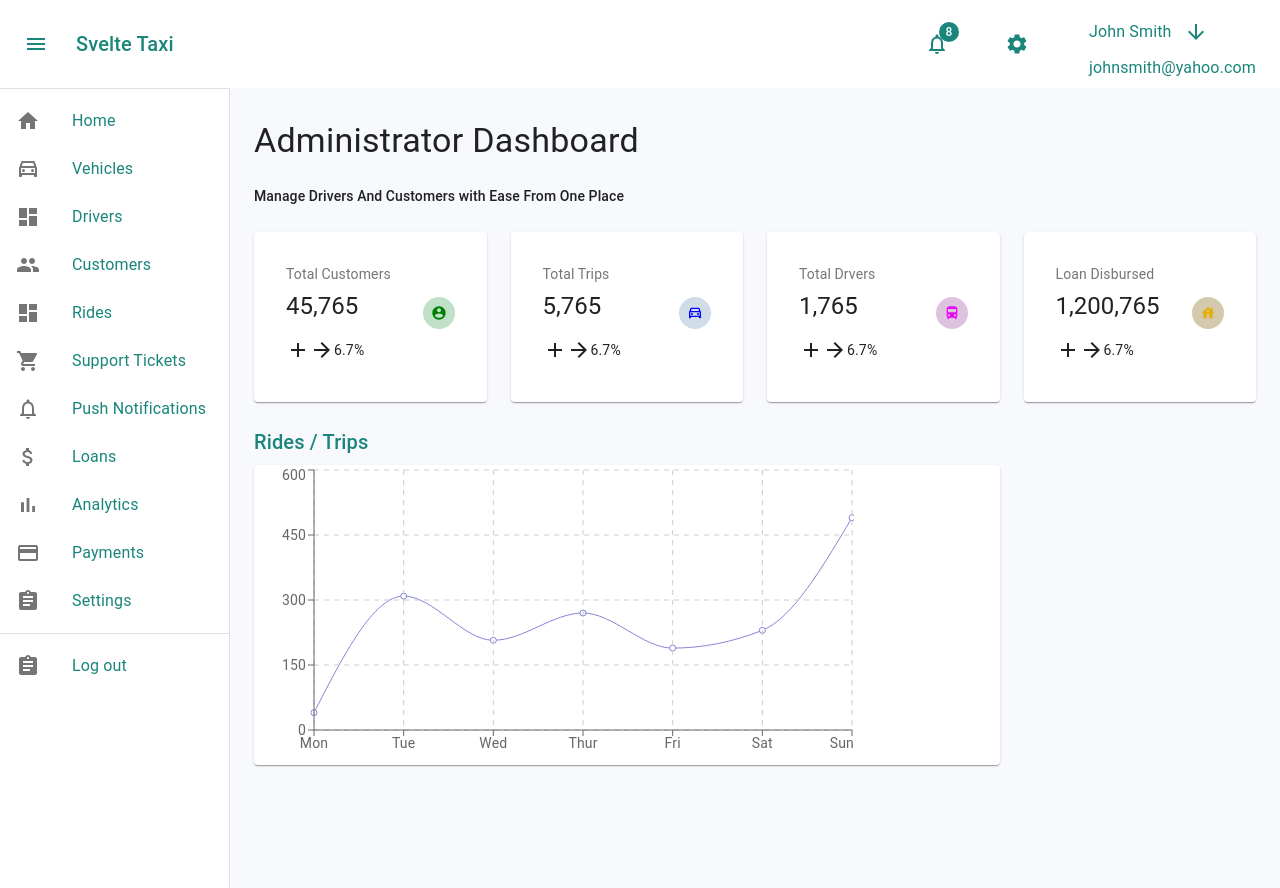
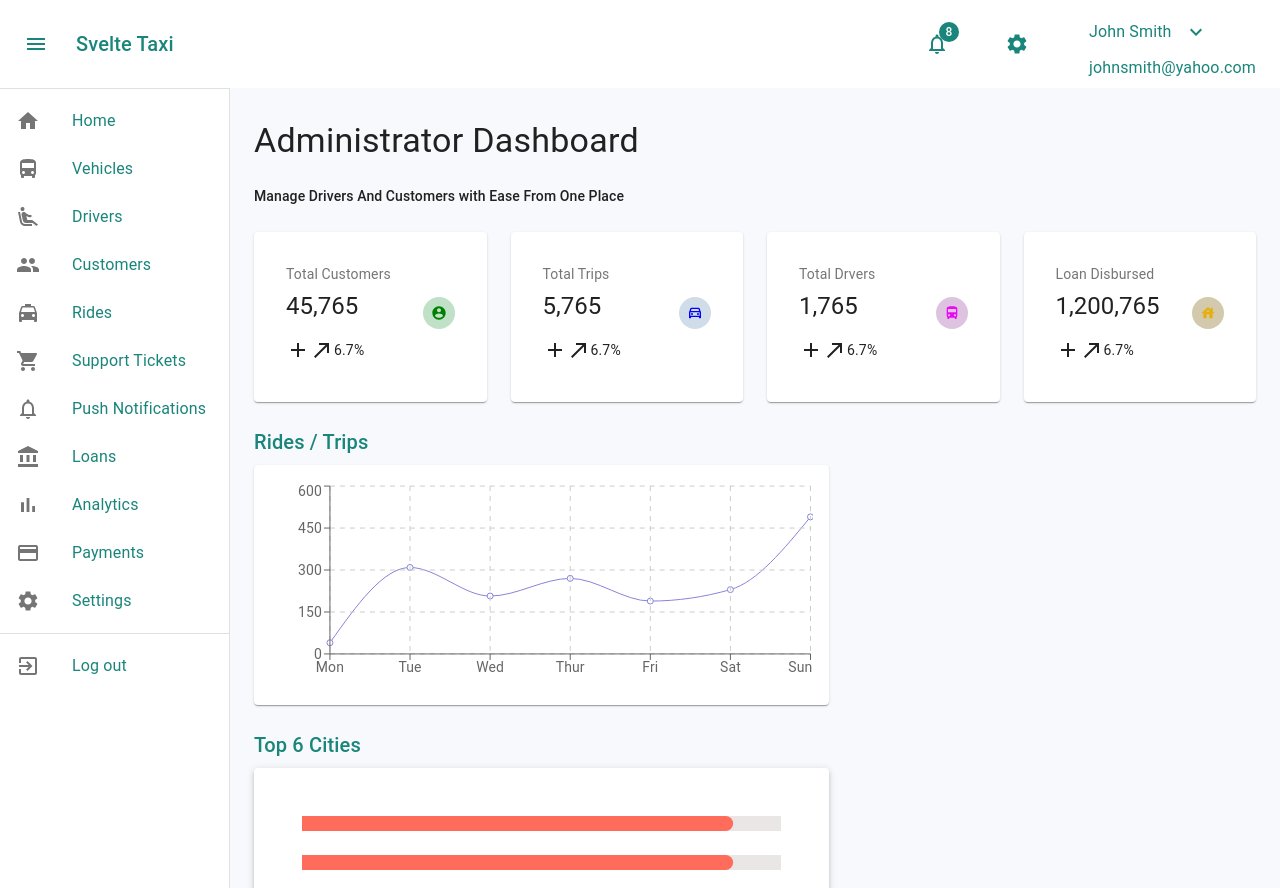
Before and after one commit to walosha/svelte_taxi, a React (Create React App) app: page /dashboard in a window 1280 px wide. Built offline with nearby package versions, Linux system fonts and the light colour scheme.

Commit message:
Createed progressBar component and added to the dashboard

```diff
--- a/src/components/DashBoardInfoCard.jsx
+++ b/src/components/DashBoardInfoCard.jsx
@@ -4,7 +4,7 @@ import { Box } from "@material-ui/core";
 import Card from "@material-ui/core/Card";
 import CardContent from "@material-ui/core/CardContent";
 import Typography from "@material-ui/core/Typography";
-import { Add, ArrowForward } from "@material-ui/icons";
+import { Add, CallMade } from "@material-ui/icons";
 
 const useStyles = makeStyles(theme => ({
   MuiCardContent: {
@@ -45,7 +45,6 @@ export default function DashBoardInfoCard({
   const classes = useStyles();
 
   return (
-
     <Card className={classes.card}>
       <CardContent className={classes.MuiCardContent}>
         <div className={classes.textContent}>
@@ -61,7 +60,7 @@ export default function DashBoardInfoCard({
           </Typography>
           <div className={classes.indicator}>
             <Add />
-              <ArrowForward />
+            <CallMade />
             <Typography variant="body2" component="p">
               {`${percentChange}%`}
             </Typography>
@@ -76,6 +75,5 @@ export default function DashBoardInfoCard({
         </Box>
       </CardContent>
     </Card>
-
   );
 }
--- a/src/components/ListItems.jsx
+++ b/src/components/ListItems.jsx
@@ -4,18 +4,20 @@ import styled from "styled-components";
 import ListItem from "@material-ui/core/ListItem";
 import ListItemIcon from "@material-ui/core/ListItemIcon";
 import ListItemText from "@material-ui/core/ListItemText";
-import DashboardIcon from "@material-ui/icons/Dashboard";
 import ShoppingCartIcon from "@material-ui/icons/ShoppingCart";
 import {
   Home,
-  DriveEtaOutlined,
+  LocalTaxi,
+  DirectionsBus,
   People,
   PaymentOutlined,
-  AttachMoney,
-  NotificationsNone
+  AccountBalance,
+  NotificationsNone,
+  Settings,
+  ExitToApp,
+  AirlineSeatReclineExtra
 } from "@material-ui/icons";
 import BarChartIcon from "@material-ui/icons/BarChart";
-import AssignmentIcon from "@material-ui/icons/Assignment";
 
 const StyledLink = styled(NavLink)`
   color: #19857b;
@@ -35,7 +37,7 @@ export const mainListItems = (
     <StyledLink to="/vehicles">
       <ListItem button>
         <ListItemIcon>
-          <DriveEtaOutlined />
+          <DirectionsBus />
         </ListItemIcon>
         <ListItemText primary="Vehicles" />
       </ListItem>
@@ -43,7 +45,7 @@ export const mainListItems = (
     <StyledLink to="/drivers">
       <ListItem button>
         <ListItemIcon>
-          <DashboardIcon />
+          <AirlineSeatReclineExtra />
         </ListItemIcon>
         <ListItemText primary="Drivers" />
       </ListItem>
@@ -59,7 +61,7 @@ export const mainListItems = (
     <StyledLink to="/rides">
       <ListItem button>
         <ListItemIcon>
-          <DashboardIcon />
+          <LocalTaxi />
         </ListItemIcon>
         <ListItemText primary="Rides" />
       </ListItem>
@@ -83,7 +85,7 @@ export const mainListItems = (
     <StyledLink to="/loans">
       <ListItem button>
         <ListItemIcon>
-          <AttachMoney />
+          <AccountBalance />
         </ListItemIcon>
         <ListItemText primary="Loans" />
       </ListItem>
@@ -107,7 +109,7 @@ export const mainListItems = (
     <StyledLink to="/settings">
       <ListItem button>
         <ListItemIcon>
-          <AssignmentIcon />
+          <Settings />
         </ListItemIcon>
         <ListItemText primary="Settings" />
       </ListItem>
@@ -119,7 +121,7 @@ export const secondaryListItems = (
   <StyledLink color="primary" to="/">
     <ListItem button>
       <ListItemIcon>
-        <AssignmentIcon />
+        <ExitToApp />
       </ListItemIcon>
       <ListItemText primary="Log out" />
     </ListItem>
--- /dev/null
+++ b/src/components/ProgessBar.jsx
@@ -0,0 +1,39 @@
+import React from "react";
+import { lighten, makeStyles, withStyles } from "@material-ui/core/styles";
+import LinearProgress from "@material-ui/core/LinearProgress";
+
+const BorderLinearProgress = withStyles({
+  root: {
+    height: 15,
+    backgroundColor: lighten("#d6cdcd", 0.5),
+    marginBottom: 7
+  },
+  bar: {
+    borderRadius: 20,
+    backgroundColor: "#ff6c5c"
+  }
+})(LinearProgress);
+
+const useStyles = makeStyles(theme => ({
+  root: {
+    flexGrow: 1
+  },
+  margin: {
+    margin: theme.spacing(3)
+  }
+}));
+
+export default function ProgressBar() {
+  const classes = useStyles();
+
+  return (
+    <div className={classes.root}>
+      <BorderLinearProgress
+        className={classes.margin}
+        variant="determinate"
+        color="secondary"
+        value={90}
+      />
+    </div>
+  );
+}
--- a/src/components/chart.jsx
+++ b/src/components/chart.jsx
@@ -1,21 +1,41 @@
 import React, { Fragment } from "react";
+import clsx from "clsx";
 import { Paper, Typography } from "@material-ui/core";
+import { makeStyles } from "@material-ui/core/styles";
 
 import {
   LineChart,
   Line,
+  ResponsiveContainer,
   CartesianGrid,
   XAxis,
   YAxis,
   Tooltip
 } from "recharts";
 
-export const RenderLineChart = data => (
+const useStyles = makeStyles(theme => ({
+  paper: {
+    padding: theme.spacing(2),
+    display: "flex",
+    overflow: "auto",
+    flexDirection: "column"
+  },
+  fixedHeight: {
+    height: 240
+  }
+}));
+
+export const RenderLineChart = data => {
+  const classes = useStyles();
+  const fixedHeightPaper = clsx(classes.paper, classes.fixedHeight);
+
+  return (
     <Fragment>
       <Typography component="h2" variant="h6" color="primary" gutterBottom>
         Rides / Trips
       </Typography>
-    <Paper>
+      <Paper className={fixedHeightPaper}>
+        <ResponsiveContainer>
           <LineChart
             width={600}
             height={300}
@@ -28,6 +48,8 @@ export const RenderLineChart = data => (
             <YAxis />
             <Tooltip />
           </LineChart>
+        </ResponsiveContainer>
       </Paper>
     </Fragment>
   );
+};
--- a/src/components/header.component.jsx
+++ b/src/components/header.component.jsx
@@ -5,7 +5,7 @@ import Toolbar from "@material-ui/core/Toolbar";
 import IconButton from "@material-ui/core/IconButton";
 import Typography from "@material-ui/core/Typography";
 import MenuIcon from "@material-ui/icons/Menu";
-import { ArrowDownward } from "@material-ui/icons";
+import { ExpandMore } from "@material-ui/icons";
 import { Box } from "@material-ui/core";
 import SettingIcon from "./SettingsIcon";
 import BellNotificationIcon from "./BellNotificationIcon";
@@ -81,7 +81,7 @@ export default function Header() {
                 John Smith
               </Typography>
               <IconButton style={{ alignSelf: "flex-end" }} color="primary">
-                <ArrowDownward />
+                <ExpandMore />
               </IconButton>
             </Box>
             <Typography component="p" color="primary">
--- a/src/pages/dashBoard.jsx
+++ b/src/pages/dashBoard.jsx
@@ -1,9 +1,10 @@
 import React from "react";
 import { makeStyles } from "@material-ui/core/styles";
 import Grid from "@material-ui/core/Grid";
-import { Typography, Container } from "@material-ui/core";
+import { Typography, Container, Paper } from "@material-ui/core";
 import DashBoardInfoCard from "../components/DashBoardInfoCard";
 import { RenderLineChart } from "../components/chart";
+import ProgressBar from "../components/ProgessBar";
 import { cardData } from ".././data/cardData";
 import { lineData } from ".././data/lineChartData";
 
@@ -20,6 +21,9 @@ const useStyles = makeStyles(theme => ({
   container: {
     paddingTop: theme.spacing(4),
     paddingBottom: theme.spacing(4)
+  },
+  paper: {
+    padding: theme.spacing(3)
   }
 }));
 
@@ -39,13 +43,32 @@ export default function DashBoard() {
             </Typography>
           </Grid>
           {cardData.map((data, idx) => (
-            <Grid item xs={12} sm={6} md={3}>
-              <DashBoardInfoCard key={idx} {...data} />
+            <Grid key={idx} item xs={12} sm={6} md={3}>
+              <DashBoardInfoCard {...data} />
             </Grid>
           ))}
-          <Grid item xs={12} sm={9}>
+          <Grid className={classes.paper} item sm={12} md={7}>
             {/* Line chart for trip and Travel */}
             {RenderLineChart(lineData)}
+          </Grid>
+          <Grid item sm={12} md={7}>
+            {/* Progress Bar for Top 6 Cities */}
+            <Typography
+              component="h2"
+              variant="h6"
+              color="primary"
+              gutterBottom
+            >
+              Top 6 Cities
+            </Typography>
+            <Paper className={classes.paper} elevation={3}>
+              <ProgressBar />
+              <ProgressBar />
+              <ProgressBar />
+              <ProgressBar />
+              <ProgressBar />
+              <ProgressBar />
+            </Paper>
           </Grid>
         </Grid>
       </Container>
```
Lines whose indentation alone changed are shown as unchanged.
